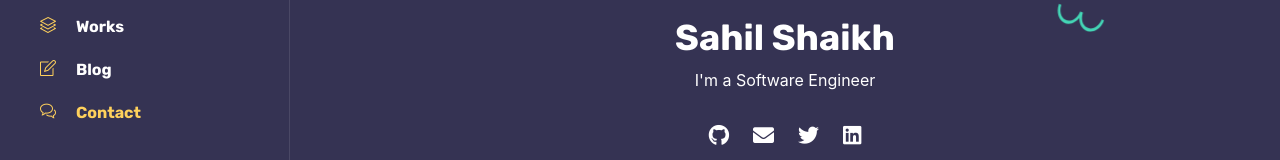
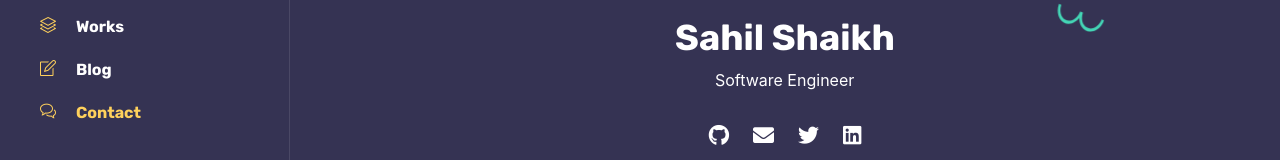
Before and after one commit to Sahill357/Portfolio, a React (Create React App) app: page / in a window 1280 px wide. Shown: the part 348-508 px from the top of the page. Built offline with nearby package versions, Linux system fonts and the light colour scheme.

Commit message:
minor changes

```diff
--- a/src/pages/Home.js
+++ b/src/pages/Home.js
@@ -191,7 +191,7 @@ export default function Home() {
               {/* info */}
               <h1 className="mb-2 mt-0">Sahil Shaikh</h1>
               <span>
-                I'm a{" "}
+
                 <span className="text-rotating morphext">
                   <span className="animated bounceIn">Software Engineer</span>
                 </span>
```
